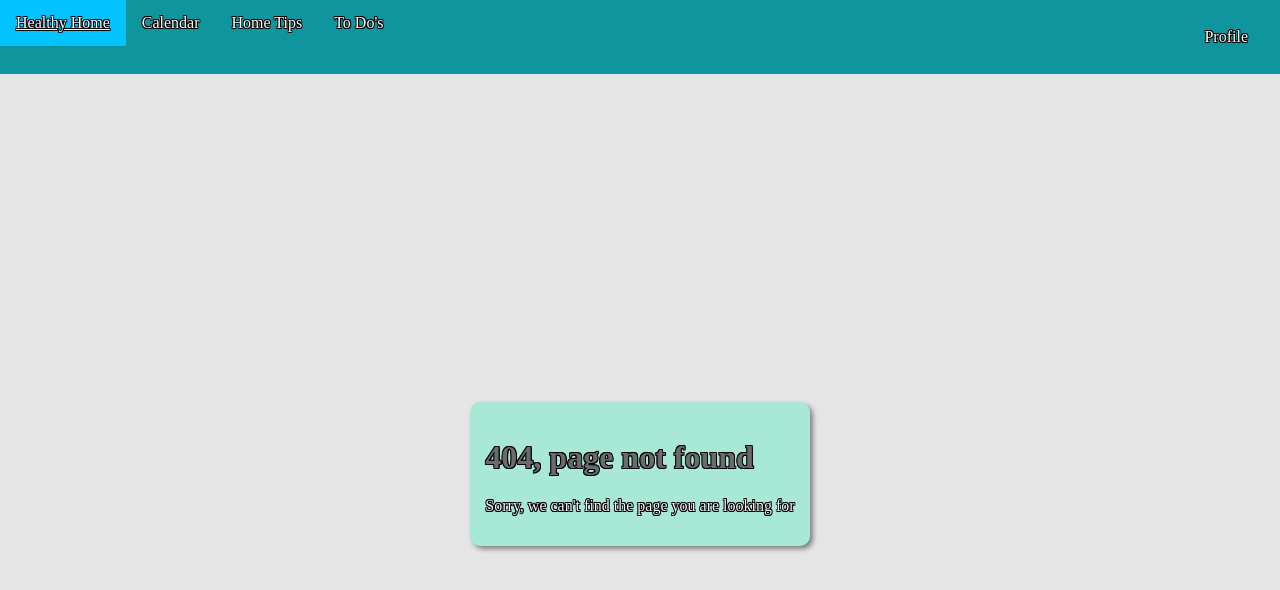
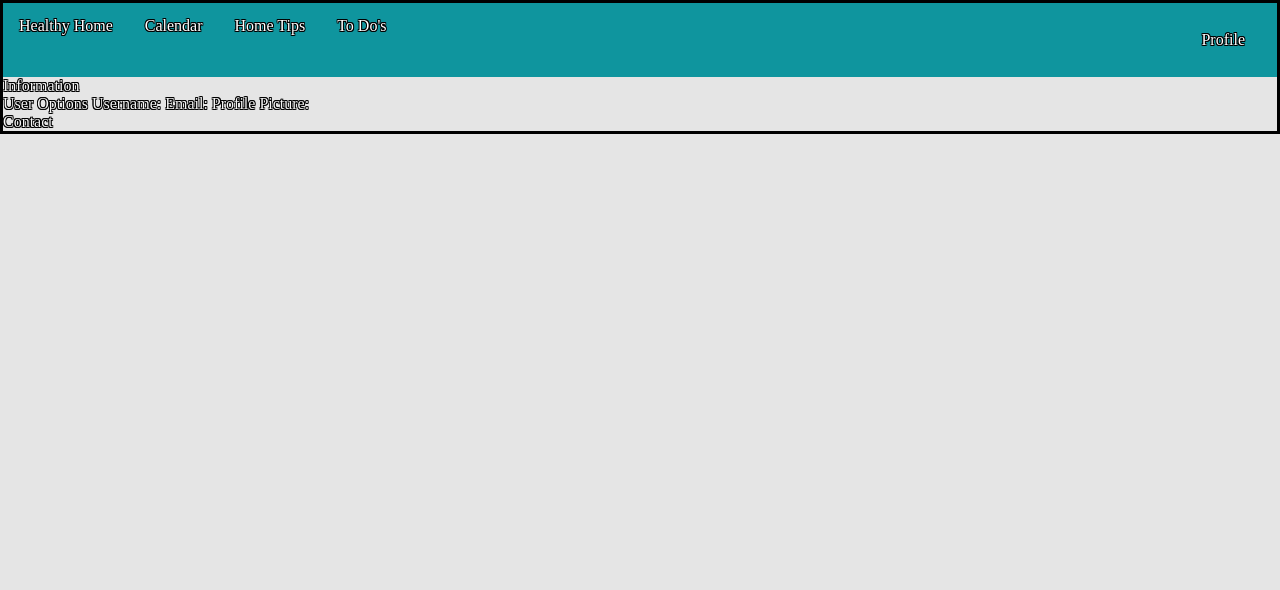
Before and after one commit to devmountainwon5/HealthyHome, a React (Create React App) app in the folder healthy-home/: page /profile in a window 1280 px wide. Before the commit this address had no page. Shown: the top 590 px of the page. Built offline with nearby package versions, Linux system fonts and the light colour scheme; a web font is replaced by a local one.

Commit message:
profile work

```diff
--- a/healthy-home/src/Routes.js
+++ b/healthy-home/src/Routes.js
@@ -19,7 +19,7 @@ export default (
         {/* <NavBar /> */}
         {/* <Route path="/calendar" component={Calendar} /> */}
         {/* Replace with proper component={} things later */}
-        <Route path="/userprofile" component={Profile}/>
+        <Route path="/profile" component={Profile}/>
         <Route path="/subscribe" component={ToDos} />
         <Route path="/quiz" component={Quiz} />
         <Route path="/homehealth" component={HomeHealth} />
--- a/healthy-home/src/Views/Profile/Profile.js
+++ b/healthy-home/src/Views/Profile/Profile.js
@@ -1,9 +1,11 @@
 import React, { Component } from 'react'
 import NavBar from 'Views/Home/NavBar/NavBar';
+import axios from 'axios';
 
 export default class Profile extends Component {
     render() {
         return (
+
             <div>
                 <NavBar/>
                 <div>
@@ -18,8 +20,6 @@ export default class Profile extends Component {
                 <div>
                     Contact
                 </div>
-
-
             </div>
         )
     }
```
Also changed, not shown: 1 other file (tests, documents, lock files or other folders).
